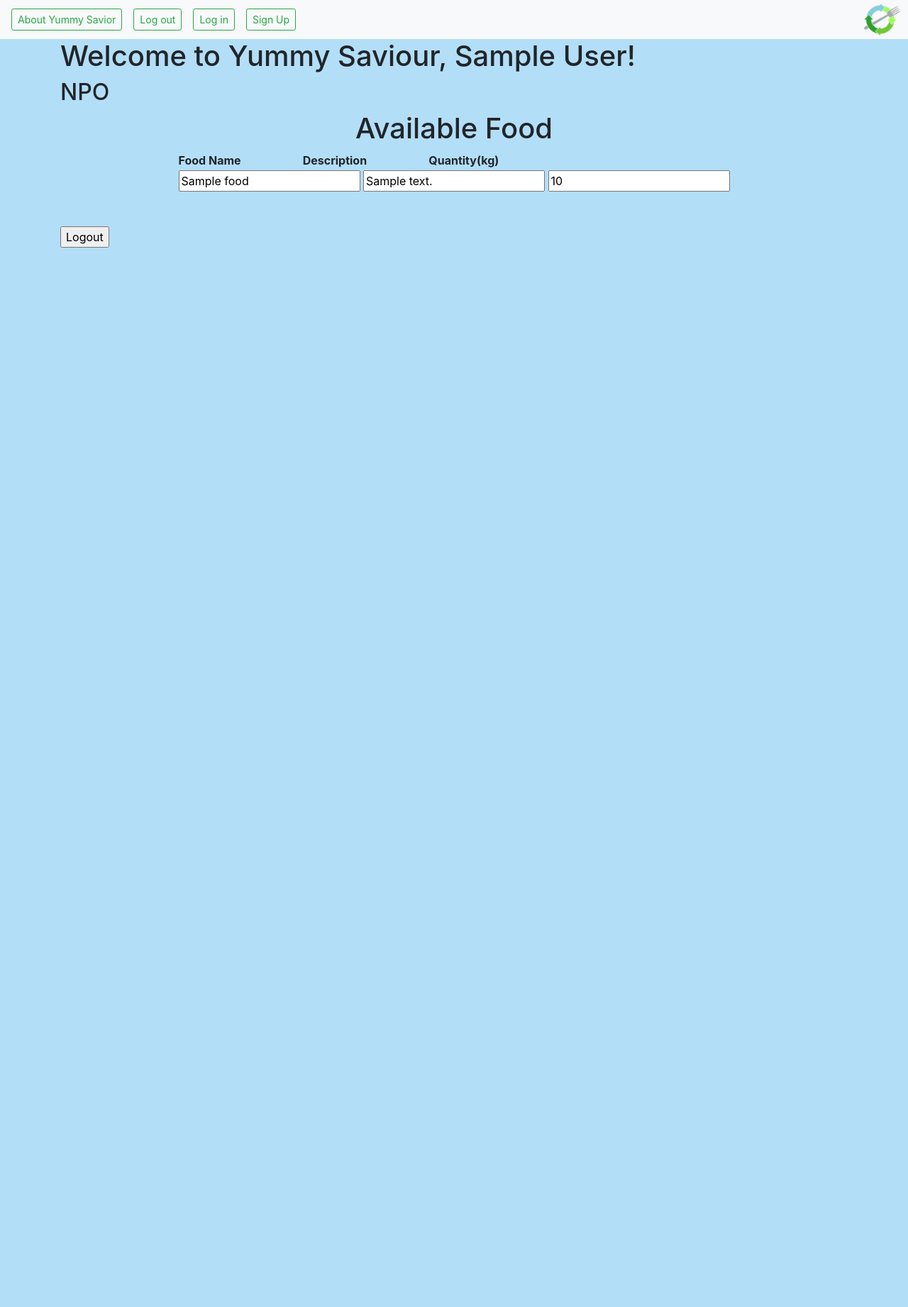
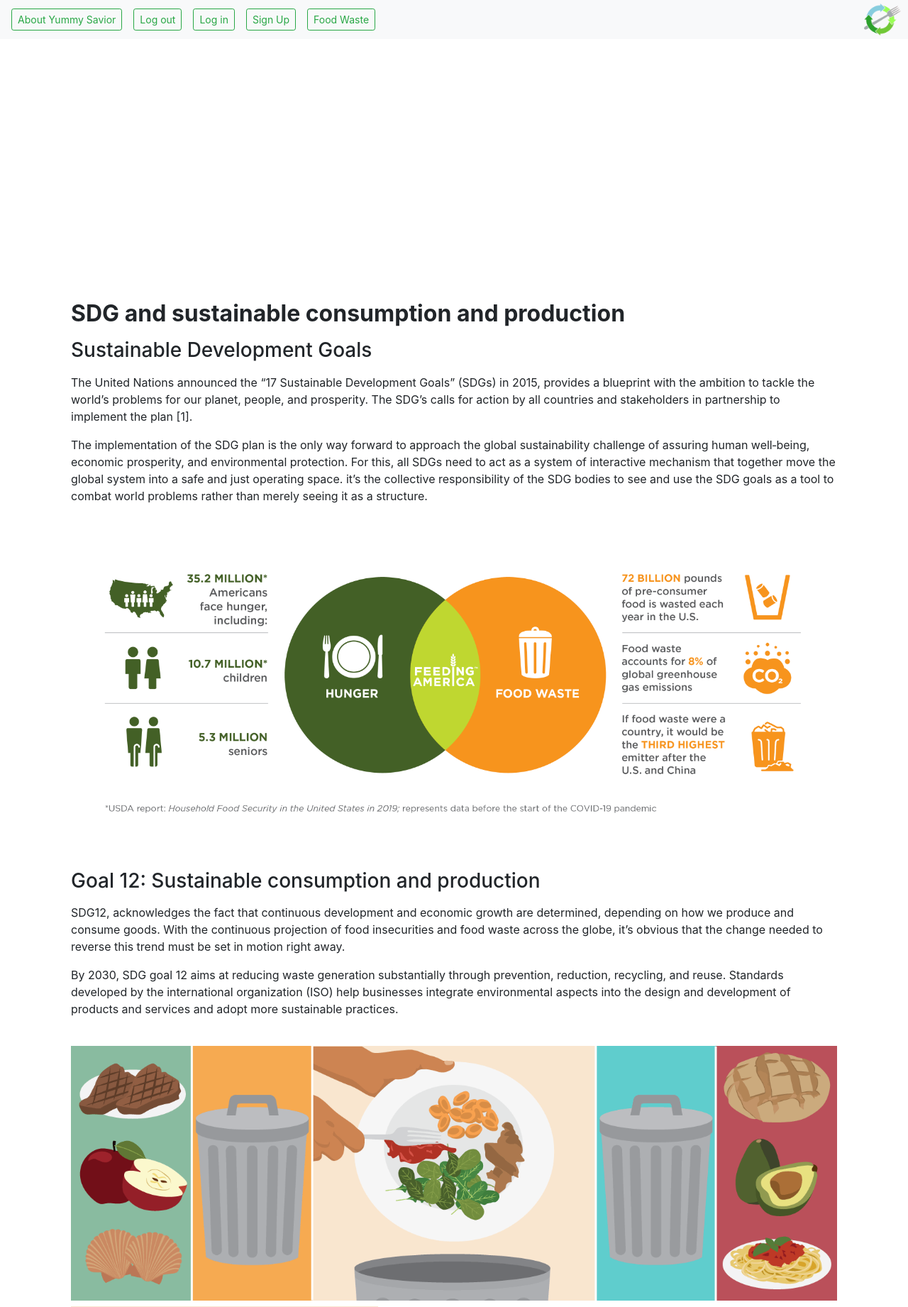
Before and after one commit to chinita226/agile-development-project, a Flask app: page /food-waste in a window 1280 px wide. Shown: the top 1842 px of the page at 71% size. Before the commit the page ends 349 px from the top, so only its background shows below. Run offline with Flask 2, Linux system fonts and the light colour scheme; a user stored in the database is signed in; tables that the repository leaves empty hold one stand-in row (values such as "Sample post"); some libraries are stand-ins or nearby versions.

Commit message:
blog-section

```diff
--- /dev/null
+++ b/website/static/blog.css
@@ -0,0 +1,16 @@
+.header {
+    background-image: url('../static/images/hero.jpg');
+    object-fit: cover;
+}
+
+.header > div {
+    background-color: rgba(0, 0, 0, 0.5);
+    height: 60vh;
+    display: flex;
+    align-items: center;
+    justify-content: center;
+}
+
+li {
+    padding: 10px 0;
+}
--- a/website/templates/base.html
+++ b/website/templates/base.html
@@ -39,7 +39,7 @@
           <a class="btn btn-outline-success btn-sm nav-btn my-1" href="{{ url_for('auth.logout') }}", role="button">Log out</a>
           <a class="btn btn-outline-success btn-sm nav-btn my-1" href="/login", role="button">Log in</a>
           <a class="btn btn-outline-success btn-sm nav-btn my-1" href="/signup",role="button">Sign Up</a>
-
+          <a class="btn btn-outline-success btn-sm nav-btn my-1" href="/food-waste", role="button">Food Waste</a>
         </div>
         <div id="nav-logo">
           <img src="../static/logo-icon.png" alt="logo">
--- /dev/null
+++ b/website/templates/blog.html
@@ -0,0 +1,174 @@
+{% extends "base.html" %}
+{% block title %}SDG Goals{% endblock %}
+{% block content %}
+<link rel="stylesheet" href="static/blog.css">
+<div class="container-fluid p-0 m-0" id="header">
+    <div class="container-fluid p-0 m-0">
+        <h1 class="font-weight-bold text-white pl-4" style="font-size: 13vmin;line-height: 1">
+            One third of all food produced globally goes to waste
+        </h1>
+    </div>
+</div>
+<div class="container py-4">
+    <div class="row">
+        <div class="col-12 py-4">
+            <h2 class="font-weight-bold"> SDG and sustainable consumption and production</h2>
+            <h3 class="py-2">Sustainable Development Goals</h3>
+            <p>The United Nations announced the “17 Sustainable Development Goals” (SDGs) in 2015, provides a
+                blueprint with the ambition to tackle the world’s problems for our planet, people, and prosperity.
+                The SDG’s calls for action by all countries and stakeholders in partnership to implement the plan
+                [1]. </p>
+            <p> The implementation of the SDG plan is the only way forward to approach the global sustainability
+                challenge of assuring human well‐being, economic prosperity, and environmental protection. For this,
+                all SDGs need to act as a system of interactive mechanism that together move the global system into
+                a safe and just operating space. it’s the collective responsibility of the SDG bodies to see and use
+                the SDG goals as a tool to combat world problems rather than merely seeing it as a structure.</p>
+        </div>
+
+        <div class="col-12">
+            <img class="w-100" src="../static/images/hero-2.png" alt="Hero 2">
+        </div>
+
+        <div class="col-12 py-4">
+            <h3 class="py-2">Goal 12: Sustainable consumption and production</h3>
+            <p>SDG12, acknowledges the fact that continuous development and economic growth are determined,
+                depending on how we produce and consume goods. With the continuous projection of food insecurities
+                and food waste across the globe, it’s obvious that the change needed to reverse this trend must be
+                set in motion right away.</p>
+            <p>By 2030, SDG goal 12 aims at reducing waste generation substantially through prevention, reduction,
+                recycling, and reuse. Standards developed by the international organization (ISO) help businesses
+                integrate environmental aspects into the design and development of products and services and adopt
+                more sustainable practices.
+            <p>
+        </div>
+
+
+        <div class="col-12">
+            <img class="w-100" src="../static/images/hero-3.png" alt="Hero 2">
+        </div>
+
+        <div class="col-12 py-2">
+            <div class="row">
+                <img class="col-lg-5 col-12" src="../static/images/world-food.png" alt="Hero 2">
+                <div class="p-3 col-lg-6 col-12">
+                    <h2 class="py-4 font-weight-bold">Food waste facts</h2>
+                    <p class="h3">The table shows that households generated the most amount of food wastage,
+                        followed by
+                        grocery,
+                        commercial kitchen, and restaurants. </p>
+                    <p class="h3">
+                        As a matter of fact, the waste generated by households is a
+                        personal behavior, it requires us to take individual responsibility. However, food waste by
+                        restaurants and commercial kitchen can be reduced through collective efforts.
+                    </p>
+                </div>
+            </div>
+        </div>
+    </div>
+</div>
+
+<div class="container">
+    <div class="row">
+        <div class="col-12">
+            <h2 style="font-size: 10vmin">Developing countries lose 40% of their Food.
+                That’s Insane.</h2>
+            <h3 class="h1 font-weight-bold display-4 text-danger"> How?</h3>
+        </div>
+    </div>
+</div>
+<div class="container h3 font-weigh-bold">
+    <div class="row">
+        <div class="col-lg-6 col-12">
+            <ul>
+                <li>Bad Roads</li>
+                <li>Flooding or drought</li>
+                <li>Pest</li>
+            </ul>
+        </div>
+        <div class="col-lg-6 col-12">
+            <ul>
+                <li>Poor Transportation</li>
+                <li>Inadequate storge</li>
+            </ul>
+        </div>
+    </div>
+</div>
+
+<div class="container">
+    <div class="row">
+        <div class="col-12 py-2">
+            <div class="row">
+                <img class="col-lg-6 col-12" src="../static/images/who-wast.png" alt="Hero 2">
+                <div class="p-3 col-lg-6 col-12">
+                    <h2 class="py-2 font-weight-bold">Food waste facts</h2>
+                    <p class="h3">An estimate of 1.3Billion Tons of Food wasted Each Year worldwide. This is Enough
+                        to feed 868 million who go to bed hungry every night, the population of Germany and Puerto
+                        Rico put together. Images signifying horror or pity</p>
+                </div>
+            </div>
+        </div>
+    </div>
+</div>
+
+<div class="container">
+    <div class="col-12 p-5">
+        <p class="h2">100Million Tons of Food are lost in sub-Sahara Africa, due to fungus mold, Inadequate storage,
+            Drought every year.</p>
+    </div>
+</div>
+
+<div class="container text-center">
+    <img class="w-100" src="../static/images/395d5fa88e84235f080f2ca30194e31b3a188339-640x214.png" alt="">
+</div>
+
+
+<div class="container">
+    <div class="row">
+        <div class="col-12 text-center">
+            <h2 class="py-4"> No Land space for our unborn generation!</h2>
+        </div>
+        <p class="p-4 h5">
+            As Food waste decomposes in landfills, it releases methane which is a potent greenhouse gas
+            with 26 times the heat-trapping capacity of carbon dioxide-.
+        </p>
+
+
+        <h3 class="font-weight-bold h2"> Some solutions to the problem…. Image of someone thinking maybe.</h3>
+
+        <div class="col-12 p-4">
+            <h4>A Farm and Family Cooperation- Yes you read right. <br> It would be great to collect those unwanted
+                produce from growers and packers who are responsible for sorting farm produce
+                and channeling them to families in need.</h4>
+        </div>
+
+        <div class="col-12 p-4">
+            <h4> A new cook Show- Shows consumers how to produce tasty and delicious meal with irregularly shaped or
+                imperfect fruits, veggies and crops.</h4>
+        </div>
+
+
+        <div class="col-12 p-4">
+            <h4> A good Storage space- A perfectly thought-out storage place would be ideal to keep our farm produce
+                fresh e.g. using a metal container which protects against infiltration
+                of insects and rats and other pest.</h4>
+        </div>
+
+    </div>
+</div>
+
+
+<div class="container">
+
+    <h1 class="display-3 text-primary font-weight-bold">How can you help?</h1>
+    <ul class="h1">
+        <li>Eat ugly food</li>
+        <li> Recycle your food properly</li>
+        <li>Turn old food ingredients to Juice instead</li>
+        <li>Freezing food items</li>
+        <li> Food Planning.</li>
+    </ul>
+    <div class="col-12 text-center py-5">
+        <h2 class="display-1 font-weight-bold text-danger">YUMMY FOOD SAVIORS</h2>
+    </div>
+</div>
+{% endblock %}
--- a/website/views.py
+++ b/website/views.py
@@ -14,6 +14,9 @@ def home():
     """Route to home page."""
     return render_template("about.html")
 
+@views.route('/food-waste')
+def blog():
+    return render_template("blog.html")
 
 @views.route('/<user>')
 @login_required
```
Also changed, not shown: website/static/images/395d5fa88e84235f080f2ca30194e31b3a188339-640x214.png (added), website/static/images/Circular-economy.png (added), website/static/images/dev-country.jpg (added), website/static/images/foodloss.jpg (added), website/static/images/hero-2.png (added), website/static/images/hero-3.png (added), website/static/images/hero.jpg (added), website/static/images/new_zwe_food_waste_hierarchy_illustrator_png_noborders.png (added), website/static/images/reducefoodwaste_facebook.jpg (added), website/static/images/who-wast.png (added), website/static/images/world-food.png (added).
